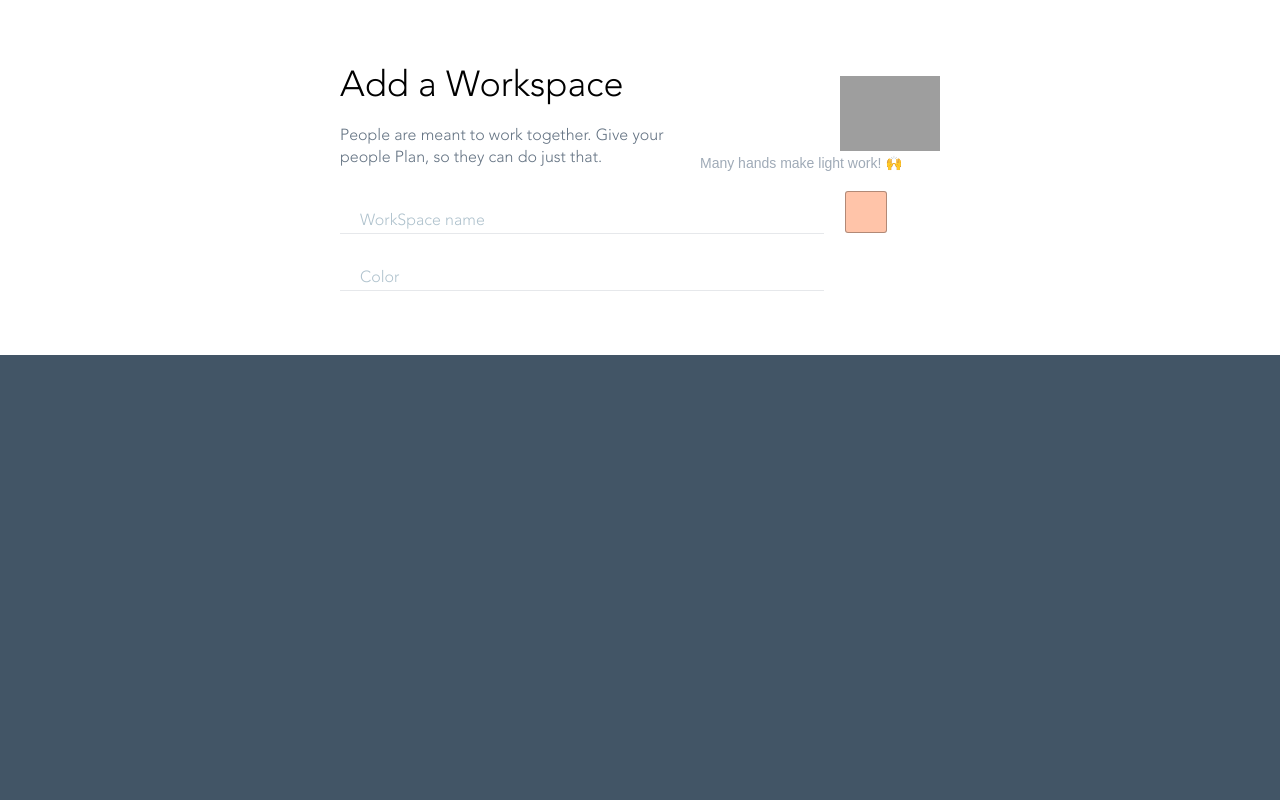
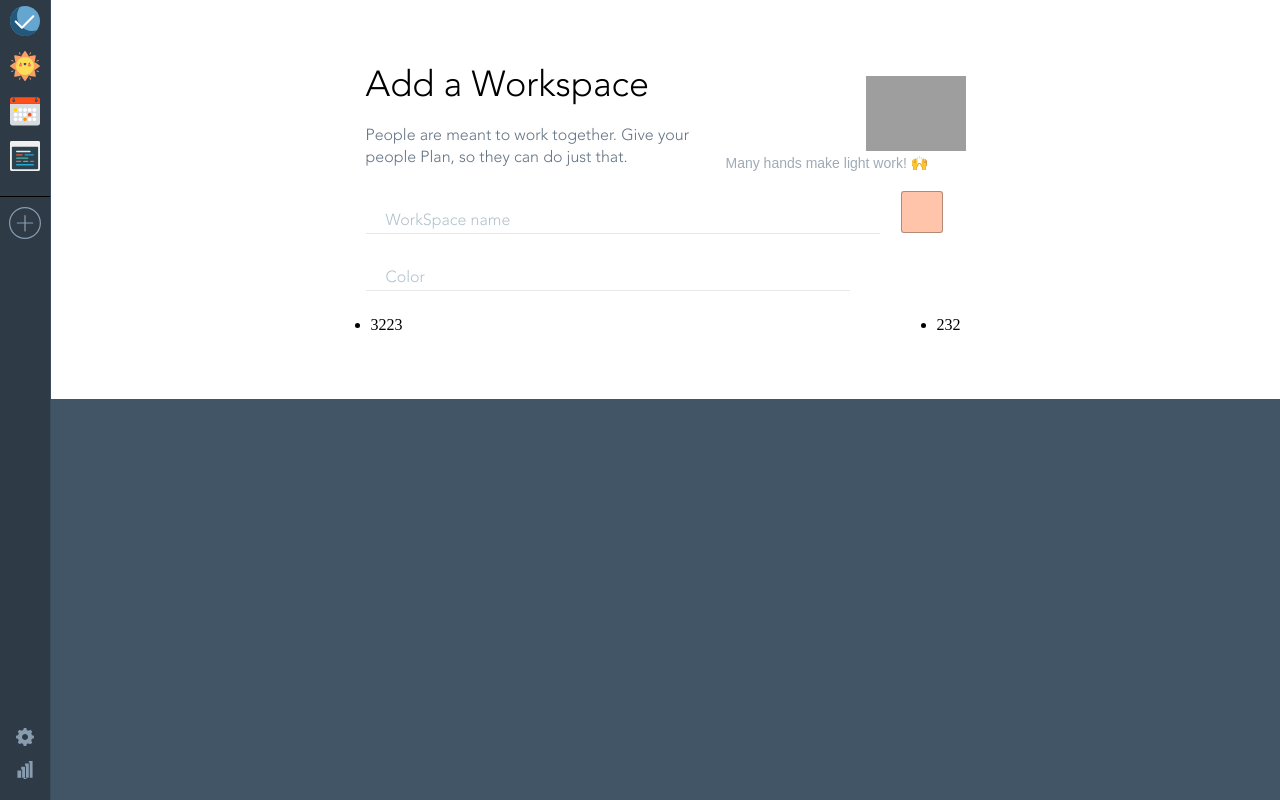
Before and after one commit to kodigans/Diary-spa, a React app: page / in a window 1280 px wide. Built offline with nearby package versions, Linux system fonts and the light colour scheme; grey boxes are pictures that could not be loaded.

Commit message:
change color picker

```diff
--- a/src/App.tsx
+++ b/src/App.tsx
@@ -16,12 +16,12 @@ class App extends React.Component<{}, {}> {
         return (
             <>
                 <Fonts/>
-                <AddWorkSpace/>
-                {/* <ToolBar/> */}
-                {/* <TaskToday/> */}
-                {/* <RegistrationFormPresentational/> */}
-                {/* <NotificationPresentation/> */}
-                {/* <EventForm/> */}
+                 <ToolBar/>
+                 <AddWorkSpace/>
+                 {/*<TaskToday/>*/}
+                 {/*<RegistrationFormPresentational/>*/}
+                 {/*<NotificationPresentation/>*/}
+                 {/*<EventForm/>*/}
             </>
         )
     }
--- a/src/Components/AddWorkSpace/AddWorkSpace.tsx
+++ b/src/Components/AddWorkSpace/AddWorkSpace.tsx
@@ -2,11 +2,12 @@ import * as React from 'react';
 
 import { AddWorkSpaceWrapper, AddWorkSpaceMain, AddWorkSpaceHeader, TeamCreateWrapper, WorkSpaceImage, CustomIconBlock } from './AddWorkSpaceStyle';
 import CustomDataFiled from './DataFiled/DataFiled';
+import ColorPicker from "./ColorPicker/ColorPicker";
 
 const themeForWorkSpaceName = {
     forWrapper: {
         wrapperTheme: {
-            width: '80%',
+            width: '85%',
             height: '37px'
         }
     },
@@ -17,7 +18,7 @@ const themeForWorkSpaceName = {
     forLabel: {
         textLabel: 'WorkSpace name',
     }
- }
+ };
 
  const themeForColorPicker = {
     forWrapper: {
@@ -35,7 +36,7 @@ const themeForWorkSpaceName = {
     forLabel: {
         textLabel: 'Color',
     }
- }
+ };
 
 const AddWorkSpace = ({}) => {
     return (
@@ -50,9 +51,10 @@ const AddWorkSpace = ({}) => {
                 <CustomDataFiled theme={themeForWorkSpaceName}/>
                 <CustomIconBlock/>
                 <CustomDataFiled theme={themeForColorPicker}/>
+                <ColorPicker/>
             </AddWorkSpaceMain>
         </AddWorkSpaceWrapper>
     )
-}
+};
 
 export default AddWorkSpace;
--- /dev/null
+++ b/src/Components/AddWorkSpace/ColorPicker/ColorPicker.tsx
@@ -0,0 +1,15 @@
+import * as React from 'react';
+
+import { ColorList } from './ColorPickerStyle';
+
+const ColorPicker = () => {
+
+    return (
+        <ColorList>
+            <li> 3223</li>
+            <li> 232</li>
+        </ColorList>
+    )
+};
+
+export default ColorPicker;
--- /dev/null
+++ b/src/Components/AddWorkSpace/ColorPicker/ColorPickerStyle.js
@@ -0,0 +1,13 @@
+import styled from 'styled-components';
+
+export const ColorList = styled.ul`
+  display: flex;
+  justify-content: space-between;
+  width: 100%;
+  margin-bottom: 0;
+  padding: 5px;
+`;
+
+export const ColorElement = styled.li`
+
+`;
--- /dev/null
+++ b/src/Components/Notification/ColorPicker/ColorPicker.tsx
@@ -0,0 +1,12 @@
+// import * as React from 'react';
+// import {} from '.`'
+//
+// const ColorPicker = () => {
+//     return (
+//         <>
+//
+//         </>
+//     )
+// };
+//
+// export default ColorPicker;
--- /dev/null
+++ b/src/Components/Notification/ColorPicker/ColorPickerStyle.js
@@ -0,0 +1 @@
+import styled from 'styled-components';
--- a/src/Components/TaskToday/TaskToday.tsx
+++ b/src/Components/TaskToday/TaskToday.tsx
@@ -4,7 +4,7 @@ import { WrapperTaskToday, WrapperTaskTodayHeader, CurrentDate, TaskTodayHeader}
 import CreateTask from './CreateTask/CreateTask';
 import CountButton from "./CountButton/CountButton";
 import DataFiled from "../EventForm/DataFiled/DataFiled";
-import InsertSvg from './InsertSvg/InsertSvg';
+//import InsertSvg from './InsertSvg/InsertSvg';
 
 interface TaskTodayProps {}
 
--- a/src/style/main.less
+++ b/src/style/main.less
@@ -4,8 +4,8 @@ body {
 }
 
 #root {
-     display: flex;
-     flex-direction: row;
+    display: flex;
+    flex-direction: row;
     min-height: 100vh;
     width: 100%;
 }
```
Also changed, not shown: src/Components/Notification/NotificationStyles.js (+1 -10 lines), src/Components/TaskToday/TaskTodayStyle.js (+10 -12 lines).
